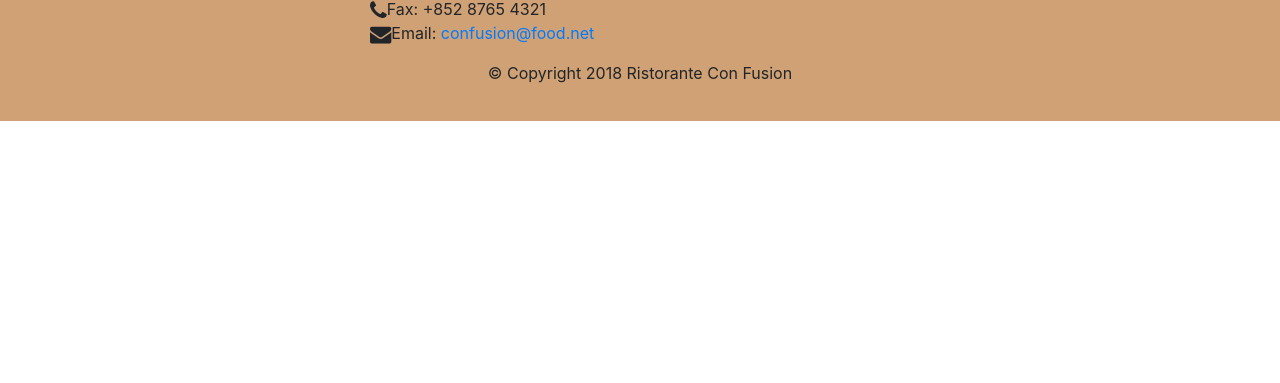
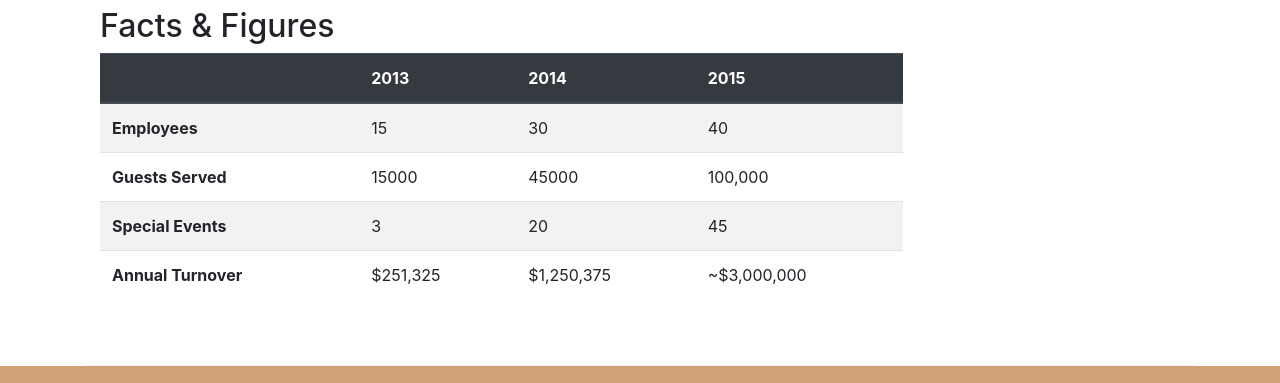
Before and after one commit to subhashparwani/Bootstrap-4-, a website: page aboutus.html in a window 1280 px wide. Shown: the part 1681-2064 px from the top of the page. Before the commit the page ends 1802 px from the top, so only its background shows below. Drawn offline with nearby package versions, Linux system fonts and the light colour scheme.

Commit message:
Bootstrap Tables And Cards

```diff
--- a/aboutus.html
+++ b/aboutus.html
@@ -64,7 +64,34 @@
                 <p>Started in 2010, Ristorante con Fusion quickly established itself as a culinary icon par excellence in Hong Kong. With its unique brand of world fusion cuisine that can be found nowhere else, it enjoys patronage from the A-list clientele in Hong Kong.  Featuring four of the best three-star Michelin chefs in the world, you never know what will arrive on your plate the next time you visit us.</p>
                 <p>The restaurant traces its humble beginnings to <em>The Frying Pan</em>, a successful chain started by our CEO, Mr. Peter Pan, that featured for the first time the world's best cuisines in a pan.</p>
             </div>
-            <div class="col-sm-4">
+            <div class="col-sm-6">
+                <div class="card">
+                    <h3 class="card-header bg-primary text-white">Facts At A Glance</h3>
+                    <div class="card-body">
+                        <dl class="row ">
+                            <dt class="col-6">Started</dt>
+                            <dd class="col-6">3 Feb. 2013</dd>
+                            <dt class="col-6">Major Stake Holder</dt>
+                            <dd class="col-6">HK Fine Foods Inc.</dd>
+                            <dt class="col-6">Last Year's Turnover</dt>
+                            <dd class="col-6">$1,250,375</dd>
+                            <dt class="col-6">Employees</dt>
+                            <dd class="col-6">40</dd>
+                        </dl>
+                    </div>
+                </div>
+            </div>
+            <div class="col-12">
+                <div class="card card-body bg-light">
+                    <blockquote class="blockquote">
+                        <p class="mb-0">You better cut the pizza in four pieces because
+                            I'm not hungry enough to eat six.</p>
+                        <footer class="blockquote-footer">Yogi Berra,
+                            <cite title="Source Title">The Wit and Wisdom of Yogi Berra,
+                            P. Pepe, Diversion Books, 2014</cite>
+                        </footer>
+                    </blockquote>
+                </div>
             </div>
         </div>
 
@@ -82,7 +109,51 @@
                 <p class="d-none d-sm-block">Award winning three-star Michelin chef with wide International experience having worked closely with whos-who in the culinary world, he specializes in creating mouthwatering Indo-Italian fusion experiences. He says, <em>Put together the cuisines from the two craziest cultures, and you get a winning hit! Amma Mia!</em></p>
             </div>
        </div>
-
+       <div class="row row-content">
+        <div class="col-12 col-sm-9">
+            <h2>Facts &amp; Figures</h2>
+            <div class="table-responsive">
+                <table class="table table-striped">
+                    <thead class="thead-dark">
+                        <tr>
+                            <th>&nbsp;</th>
+                            <th>2013</th>
+                            <th>2014</th>
+                            <th>2015</th>
+                        </tr>
+                    </thead>
+                    <tbody>
+                        <tr>
+                            <th>Employees</th>
+                            <td>15</td>
+                            <td>30</td>
+                            <td>40</td>
+                        </tr>
+                        <tr>
+                            <th>Guests Served</th>
+                            <td>15000</td>
+                            <td>45000</td>
+                            <td>100,000</td>
+                        </tr>
+                        <tr>
+                            <th>Special Events</th>
+                            <td>3</td>
+                            <td>20</td>
+                            <td>45</td>
+                        </tr>
+                        <tr>
+                            <th>Annual Turnover</th>
+                            <td>$251,325</td>
+                            <td>$1,250,375</td>
+                            <td>~$3,000,000</td>
+                        </tr>
+                    </tbody>
+                </table>
+            </div>
+        </div>
+        <div class="col-12 col-sm-3">
+        </div>
+       </div>
     </div>
 
     <footer class="footer">
```
